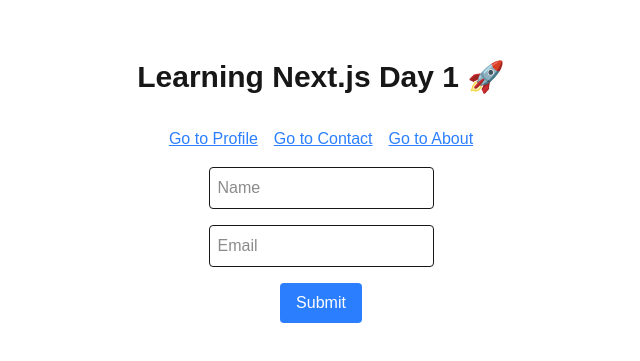
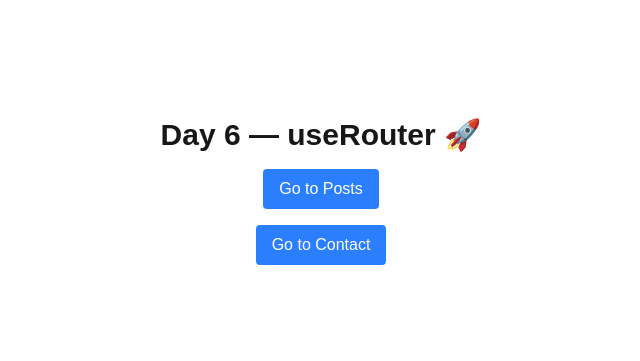
Before and after one commit to anuragpaal/nextjs-learning, a Next.js app: page / in a window 1280 px wide. Shown: the part 209-570 px from the top of the page, without its empty margins (319-959 px from the left). Built offline with nearby package versions, Linux system fonts and the light colour scheme.

Commit message:
Day 5 & 6 DAY 6 — useRouter() + Redirects

```diff
--- a/app/contact/page.jsx
+++ b/app/contact/page.jsx
@@ -1,7 +1,15 @@
+"use client";
+
+import { useSearchParams } from "next/navigation";
+
 export default function Contact() {
-    return(
-        <div className="p-10">
-            <h2 className="text-2xl font-bold">Contact Page</h2>
-        </div>
-    )
+  const searchParams = useSearchParams();
+  const source = searchParams.get("source");
+  return (
+    <div className="p-10">
+      <h2 className="text-2xl font-bold">Contact Page</h2>
+
+      {source && <p className="text-green-600">You came from: {source}</p>}
+    </div>
+  );
 }
--- a/app/page.tsx
+++ b/app/page.tsx
@@ -1,51 +1,29 @@
 "use client";
 
-import Link from "next/link";
-
-import { useState } from "react";
+import { useRouter } from "next/navigation";
 
 export default function Home() {
-  const [name, setName] = useState("");
-  const [email, setEmail] = useState("");
+
+  const router = useRouter();
+
   return (
     <main className="flex flex-col items-center justify-center h-screen gap-4">
-      <h1 className="text-3xl font-bold">Learning Next.js Day 1 🚀</h1>
-
-      <div className="flex gap-4 mt-4">
-        <Link href="/profile" className="text-blue-500 underline">
-          Go to Profile
-        </Link>
-
-        <Link href="/contact" className="text-blue-500 underline">
-          Go to Contact
-        </Link>
-
-          <Link href="/about" className="text-blue-500 underline">
-          Go to About
-        </Link>
-      </div>
-
-      <input
-        type="text"
-        placeholder="Name"
-        value={name}
-        onChange={(e) => setName(e.target.value)}
-        className="border p-2 rounded"
-      />
-
-      <input
-        type="email"
-        placeholder="Email"
-        value={email}
-        onChange={(e) => setEmail(e.target.value)}
-        className="border p-2 rounded"
-      />
+      <h1 className="text-3xl font-bold">
+        Day 6 — useRouter 🚀
+      </h1>
 
       <button
+        onClick={() => router.push("/posts")}
         className="bg-blue-500 text-white px-4 py-2 rounded"
-        onClick={() => alert(`Hello ${name}`)}
       >
-        Submit
+        Go to Posts
+      </button>
+
+       <button
+        onClick={() => router.push("/contact?source=home")}
+        className="bg-blue-500 text-white px-4 py-2 rounded"
+      >
+        Go to Contact
       </button>
     </main>
   );
--- /dev/null
+++ b/app/posts/error.tsx
@@ -0,0 +1,24 @@
+"use client";
+
+export default function Error({
+  error,
+  reset,
+}: {
+  error: Error;
+  reset: () => void;
+}) {
+  return (
+    <div className="p-10">
+      <h2 className="text-2xl font-bold text-red-600">
+        Something went wrong 😢
+      </h2>
+
+      <button
+        onClick={() => reset()}
+        className="mt-4 bg-blue-500 text-white px-4 py-2 rounded"
+      >
+        Try Again
+      </button>
+    </div>
+  );
+}
```
